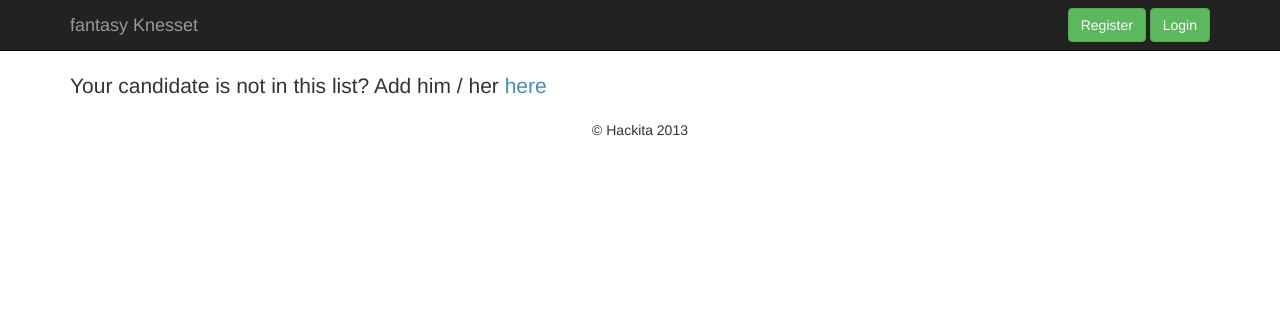
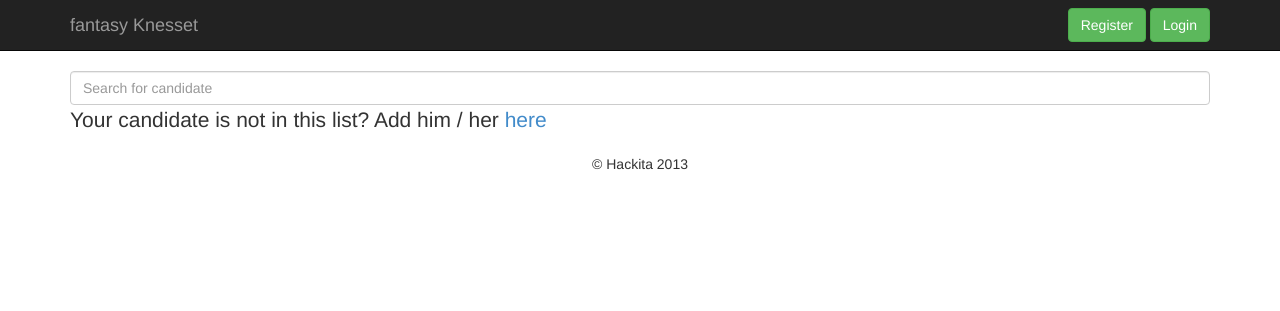
Before and after one commit to AriMeidan/Fantasy-Knesset, a Django app: template votes/templates/votes/candidates.html in a window 1280 px wide. Shown: the top 311 px of the page. Run offline with Django 3.2, Linux system fonts and the light colour scheme; the template is opened without the code that fills it, so the values that code supplies are empty.

Commit message:
Fix #26. Client side search implementation in /candidates with javascript

```diff
--- /dev/null
+++ b/votes/static/js/search.js
@@ -0,0 +1,42 @@
+function searchListener() {
+
+	var search = document.getElementById("candidate-search").value;
+
+	var accordion = document.getElementById("accordion")
+
+	var coll = accordion.getElementsByClassName("collapse")
+	var cand = accordion.getElementsByClassName("panel-body")
+
+	// if the search term is not empty open every collapsible and hide non-searched
+	if (search != ""){
+
+		// open every collapsible
+		// first "out" and then "in" for every collapsible
+		for(var i = 0; i < coll.length; i++){ coll[i].classList.remove("out"); }
+		for(var i = 0; i < coll.length; i++){ coll[i].classList.add("in"); }
+
+		// hide non-searched
+		for(var i = 0; i < cand.length; i++){
+			id = cand[i].id;
+			if(id.indexOf(search) == -1){
+				cand[i].hidden = true;
+			} else {
+				cand[i].hidden = false;
+			}
+		}
+
+
+	// else, collapse and show all hidden
+	} else {
+		for(var i = 0; i < coll.length; i++){ coll[i].classList.remove("in"); }
+		for(var i = 0; i < coll.length; i++){ coll[i].classList.add("out"); }
+
+		for(var i = 0; i < cand.length; i++){
+			cand[i].hidden = false;
+		}
+	}
+}
+
+// add event listener to t
+var searchElement = document.getElementById("candidate-search");
+searchElement.addEventListener("change", searchListener, false);
--- a/votes/templates/votes/candidates.html
+++ b/votes/templates/votes/candidates.html
@@ -1,6 +1,6 @@
 {% extends "base.html" %}
 {% load voting %}
-
+{% load static %}
 
 {% block navbar_panel %}
 	{% include "register_login_panel.html" %}
@@ -10,20 +10,22 @@
 
 <div class="container">
 
+	<input type="text" class="form-control" name="search" id="candidate-search" placeholder="Search for candidate">
 	<p class="lead">Your candidate is not in this list? Add him / her <a href="#">here</a></p>
+
 	<div class="panel-group" id="accordion">
 		{% for party in parties %}
 			<div class="panel panel-default">
 				<div class="panel-heading">
 					<h4 class="panel-title">
-						<a data-toggle="collapse" data-parent="#accordion" href="#{{ party.pk }}">
-							{{ party }}
-						</a>
+					<a data-toggle="collapse" data-parent="#accordion" href="#{{ party.pk }}">
+						{{ party }}
+					</a>
 					</h4>
 				</div>
 				<div id="{{ party.pk }}" class="panel-collapse collapse out">
 					{% for candidate in party.candidate_set.all %}
-						<div class="panel-body row">
+						<div class="panel-body row" id="{{ candidate }}">
 							<div class="col-xs-9">{{ candidate }}</div>
 							<div class="col-xs-3">
 								{% if user|voted_for:candidate %}
@@ -41,4 +43,7 @@
 
 </div><!-- /container -->
 
+<!-- Run search script -->
+<script src="{% static 'js/search.js' %}"></script>
+
 {% endblock %}
```
